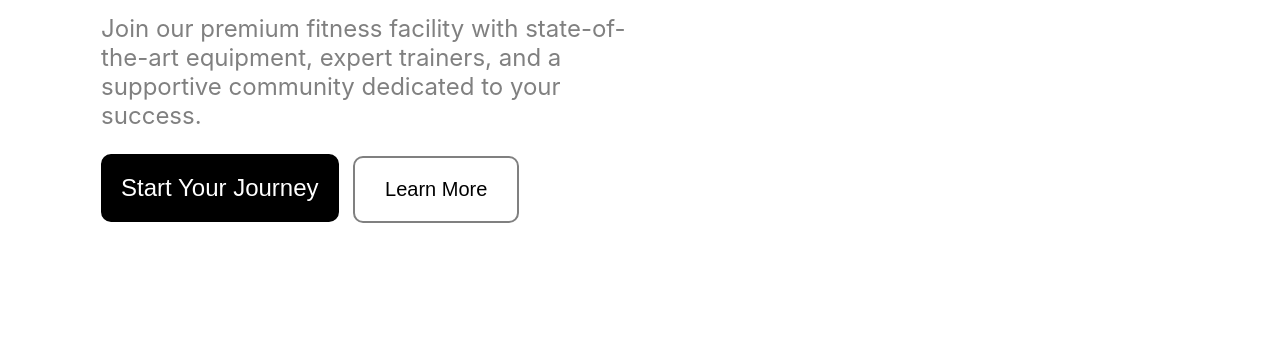
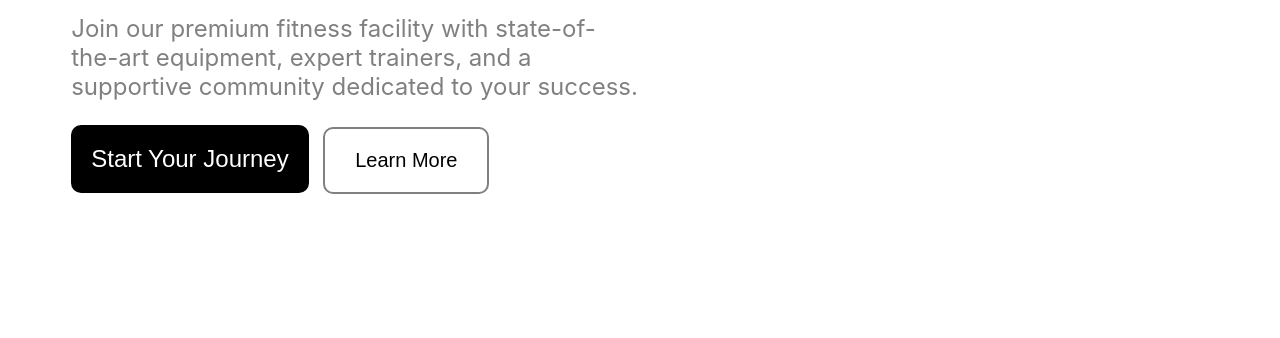
Before and after one commit to NourGen/Assignment-2, a plain HTML site: page index.html in a window 1280 px wide. Shown: the part 331-669 px from the top of the page. Drawn offline with Linux system fonts and the light colour scheme.

Commit message:
Update index.css

```diff
--- a/css/index.css
+++ b/css/index.css
@@ -3,7 +3,7 @@ div img {
   width: 100%;
 }
 .container {
-  width: 85.27017024%;
+  width: 90%;
   /* background-color: tomato; */
   margin: auto;
   margin-bottom: 150px;
```
